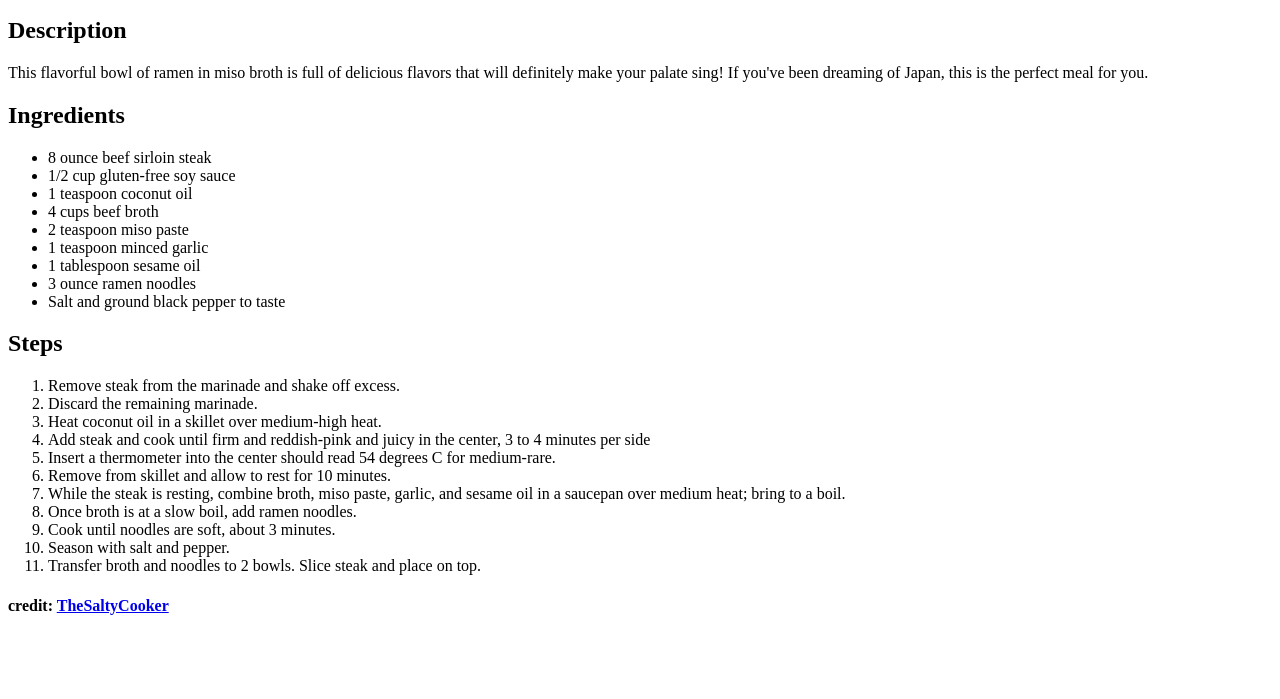
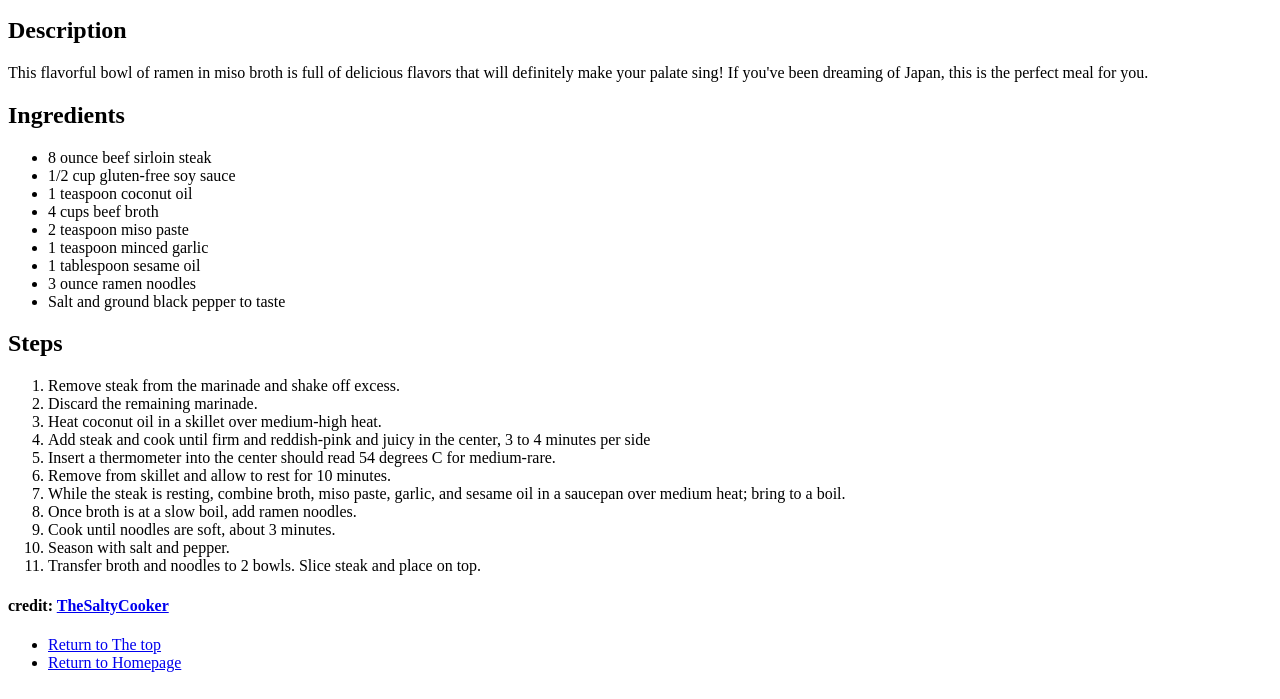
Before and after one commit to Astray-0/learning, a plain HTML site: page the-odin-project/01-Project-Recipes/recipes/beef-miso-ramen.html in a window 1280 px wide. Shown: the part 101-800 px from the top of the page. Drawn offline with Linux system fonts and the light colour scheme.

Commit message:
Add footer navigator

```diff
--- a/the-odin-project/01-Project-Recipes/recipes/beef-miso-ramen.html
+++ b/the-odin-project/01-Project-Recipes/recipes/beef-miso-ramen.html
@@ -7,7 +7,7 @@
     <title>Beef Miso Ramen</title>
 </head>
 <body>
-    <h1>Beef Miso Ramen</h1>
+    <h1 id="heading">Beef Miso Ramen</h1>
     <img src="./image/beef-miso-ramen.jpg"
          width="500"
          height="500"
@@ -41,5 +41,11 @@
         <li>Transfer broth and noodles to 2 bowls. Slice steak and place on top.</li>
     </ol>
     <h4>credit: <a href="https://www.allrecipes.com/recipe/284031/beef-miso-ramen/">TheSaltyCooker</a></h4>
+    <nav>
+        <ul>
+            <li><a href="#heading">Return to The top</a></li>
+            <li><a href="../index.html">Return to Homepage</a></li>
+        </ul>
+    </nav>
 </body>
 </html>
```
